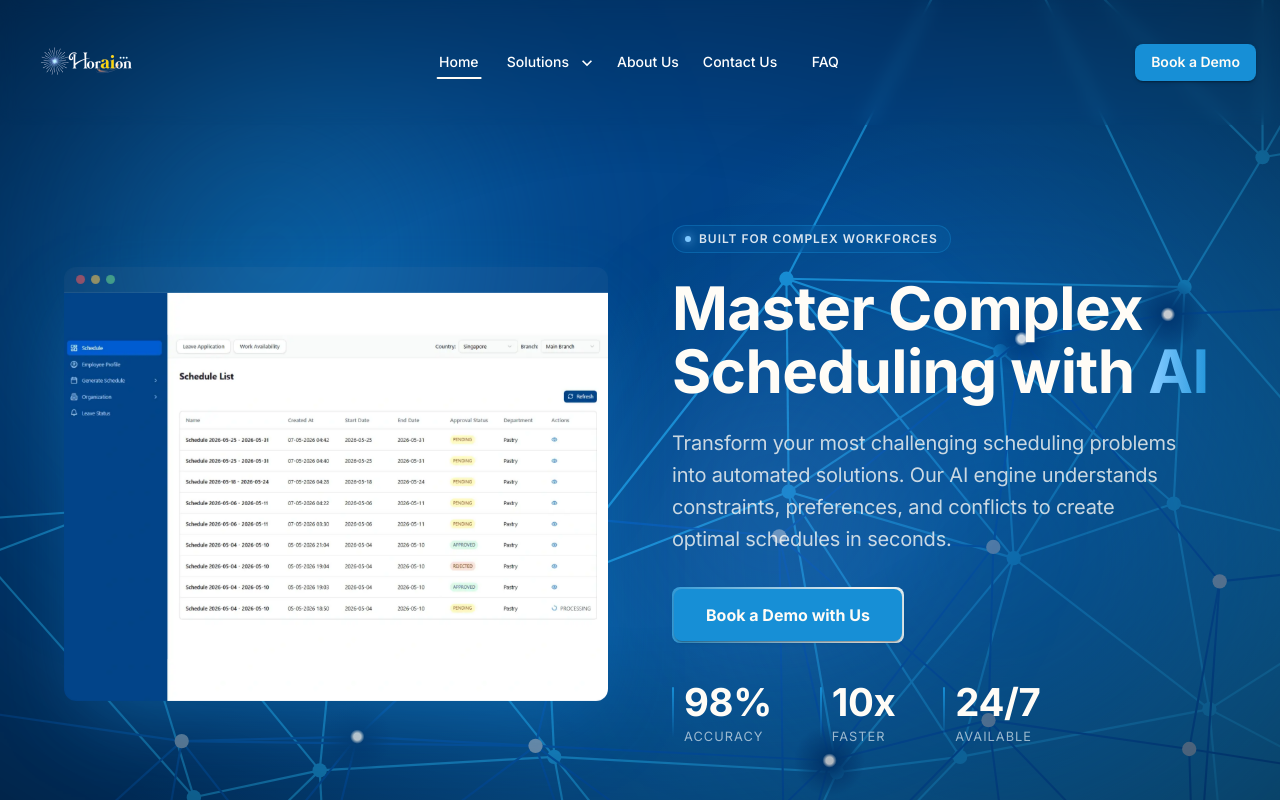
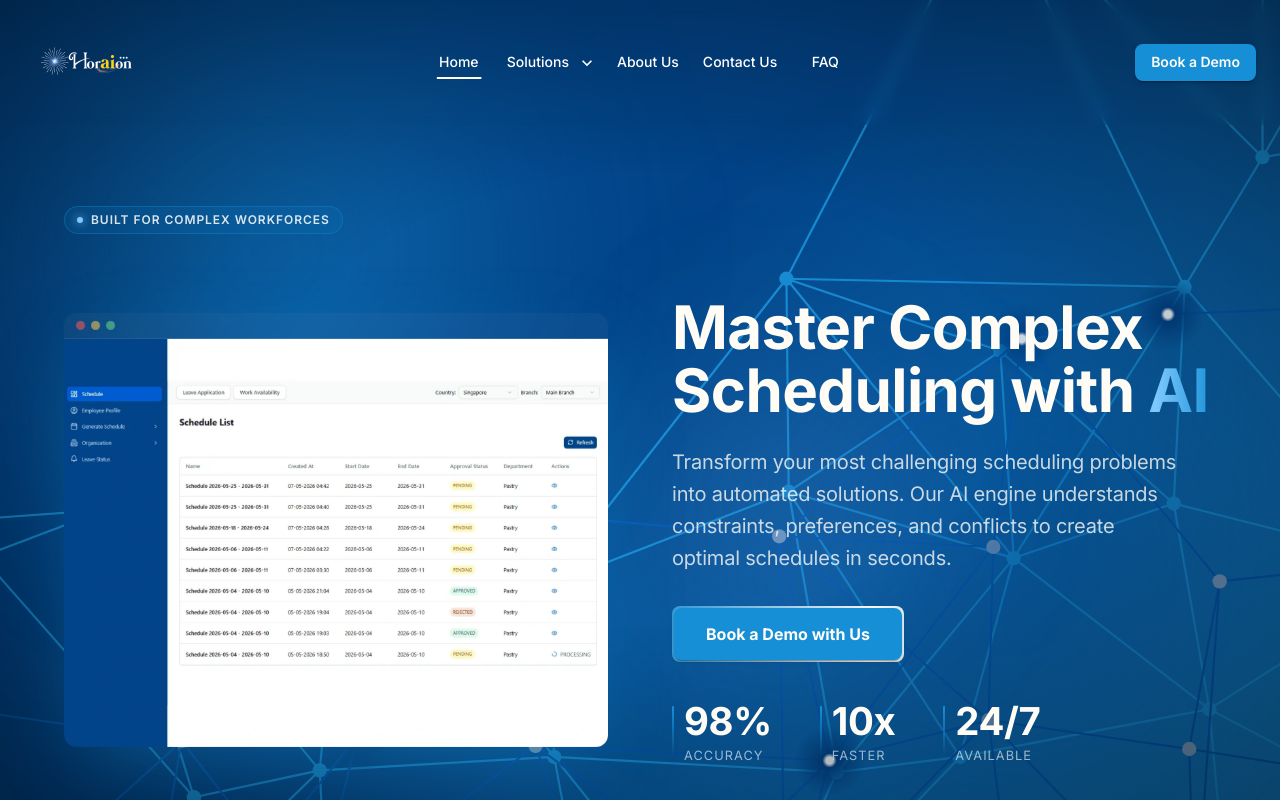
Before and after one commit to the-axyze/horaion-landing-page, a React (Vite) app: page / in a window 1280 px wide. Shown: the top 800 px of the page. Built offline with nearby package versions, Linux system fonts and the light colour scheme.

Commit message:
refactor: move Eyebrow component above Hero media and copy with dedicated animation wrapper

```diff
--- a/src/components/Hero.tsx
+++ b/src/components/Hero.tsx
@@ -109,7 +109,6 @@ const HeroCopy = () => (
     animate="show"
     sx={{ flex: "1 1 26rem" }}
   >
-    <Eyebrow />
     <Typography
       component={motion.h1}
       variants={fadeUp}
@@ -240,14 +239,31 @@ const Hero = () => {
         <Box
           sx={{
             display: "flex",
-            flexWrap: "wrap",
-            alignItems: "center",
-            gap: "clamp(2rem, 5vw, 4rem)",
+            flexDirection: "column",
+            gap: "clamp(1.5rem, 3vw, 2.5rem)",
             width: "100%",
           }}
         >
-          <HeroMedia float={!reduce} />
-          <HeroCopy />
+          <Box
+            component={motion.div}
+            variants={staggerParent}
+            initial="hidden"
+            animate="show"
+          >
+            <Eyebrow />
+          </Box>
+          <Box
+            sx={{
+              display: "flex",
+              flexWrap: "wrap",
+              alignItems: "center",
+              gap: "clamp(2rem, 5vw, 4rem)",
+              width: "100%",
+            }}
+          >
+            <HeroMedia float={!reduce} />
+            <HeroCopy />
+          </Box>
         </Box>
       </Box>
     </>
```
